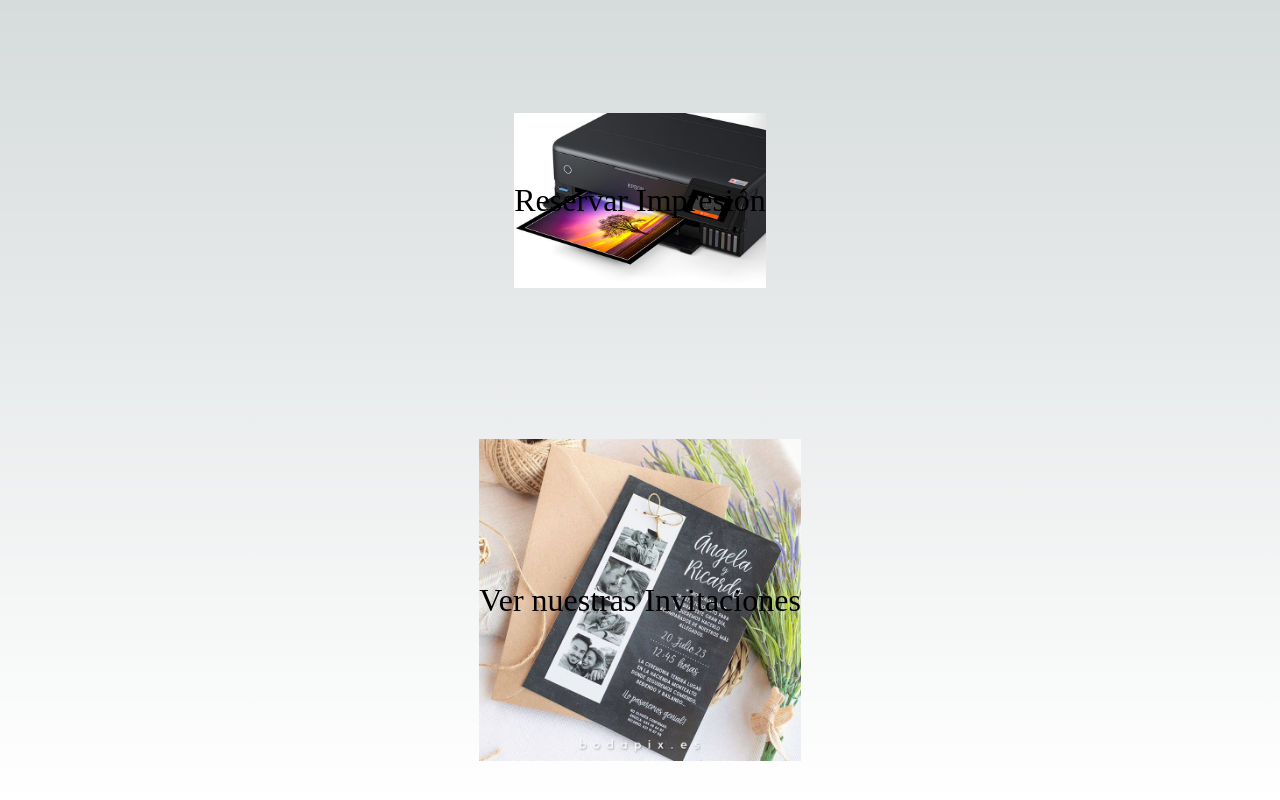
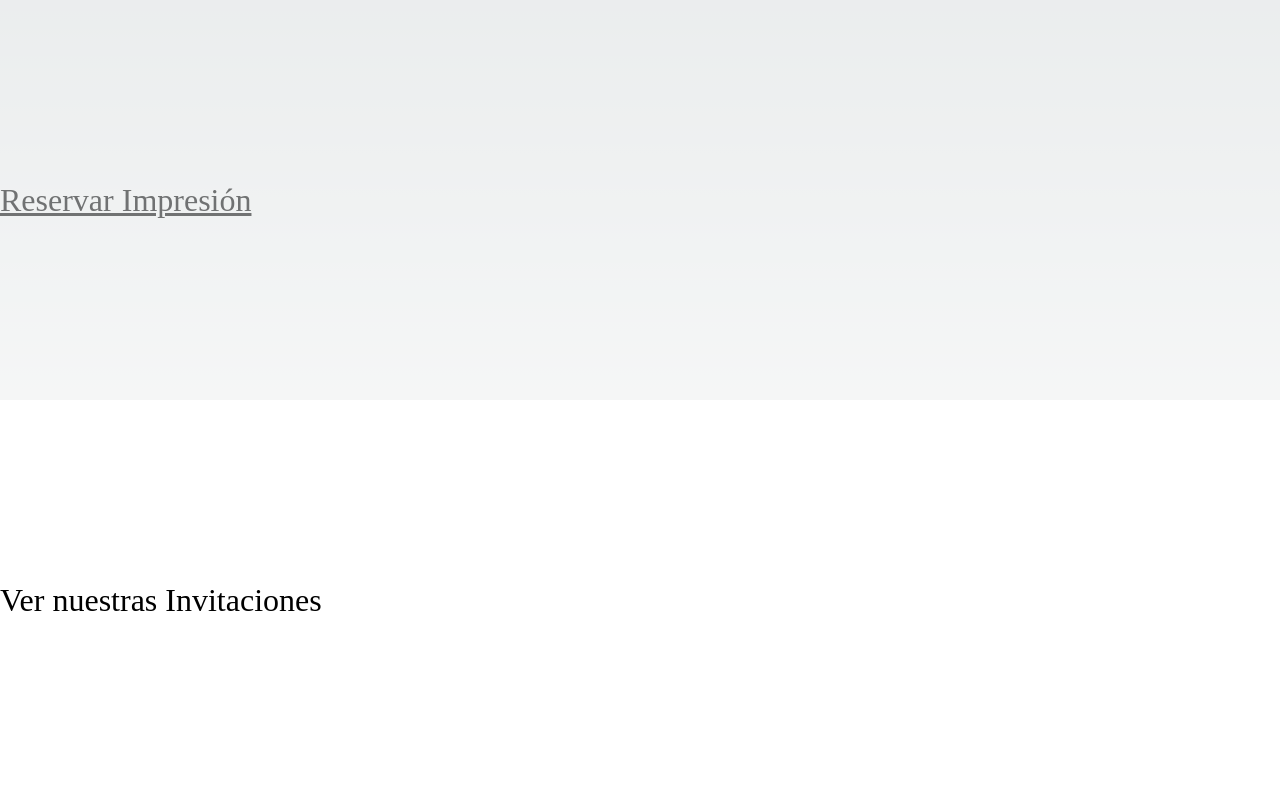
Before and after one commit to Hacedor2003/web-impresiones, a Next.js app: page / in a window 1280 px wide. Built offline with nearby package versions, Linux system fonts and the light colour scheme.

Commit message:
Prueba Css

```diff
--- a/app/layout.tsx
+++ b/app/layout.tsx
@@ -9,19 +9,18 @@ export const metadata: Metadata = {
 	description: 'Pagina web para reservar impresiones en la Habana, Cuba y comprar invitaciones',
 	generator: 'Next.js',
 	manifest: '/manifest.json',
-	keywords: ['nextjs', 'nextjs13', 'next13', 'pwa', 'next-pwa'],
-	themeColor: [{ media: '(prefers-color-scheme: dark)', color: '#fff' }],
+	keywords: ['impresiones', 'invitaciones', 'reservar impresiones', 'Cuba'],
+	themeColor: [{ media: '(prefers-color-scheme: light)', color: '#fff' }],
 	authors: [
-		{ name: 'Rajesh Prajapati' },
+		{ name: 'Bryan Espinosa' },
 		{
-			name: 'Rajesh Prajapati',
-			url: 'https://www.linkedin.com/in/raazeshp96/',
+			name: 'Bryan Espinosa',
 		},
 	],
 	viewport: 'minimum-scale=1, initial-scale=1, width=device-width, shrink-to-fit=no, viewport-fit=cover',
 	icons: [
-		{ rel: 'apple-touch-icon', url: 'icons/impresiora 64x64.png' },
-		{ rel: 'icon', url: 'icons/impresiora 180x180.png' },
+		{ rel: 'apple-touch-icon', url: '/public/icons/impresiora 64x64.png' },
+		{ rel: 'icon', url: '/public/icons/impresiora 180x180.png' },
 	],
 };
 
--- a/app/page.css
+++ b/app/page.css
@@ -1,6 +1,7 @@
 .btnHome {
   height: 50%;
-  background: center/contain no-repeat url(/impresora.jpg);
+  width: 100%;
+  background: white;
   border: none;
   display: flex;
   flex-direction: column;
@@ -11,7 +12,7 @@
 }
 
 #btn-invitaciones {
-  background: center/contain no-repeat url(/invitacion.jpg);
+  background:white;
 }
 
 #btn-imprimir:hover,
```
